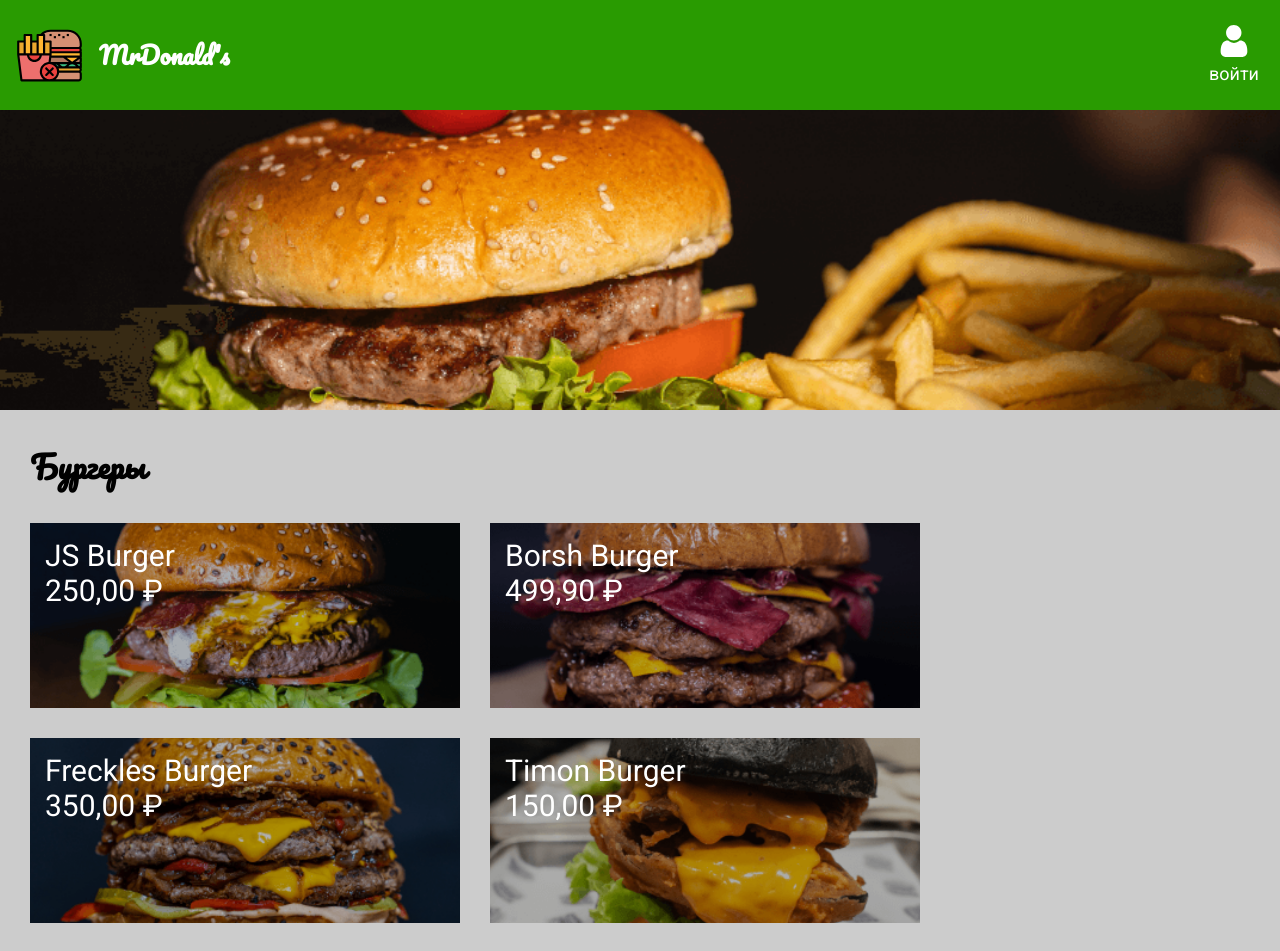
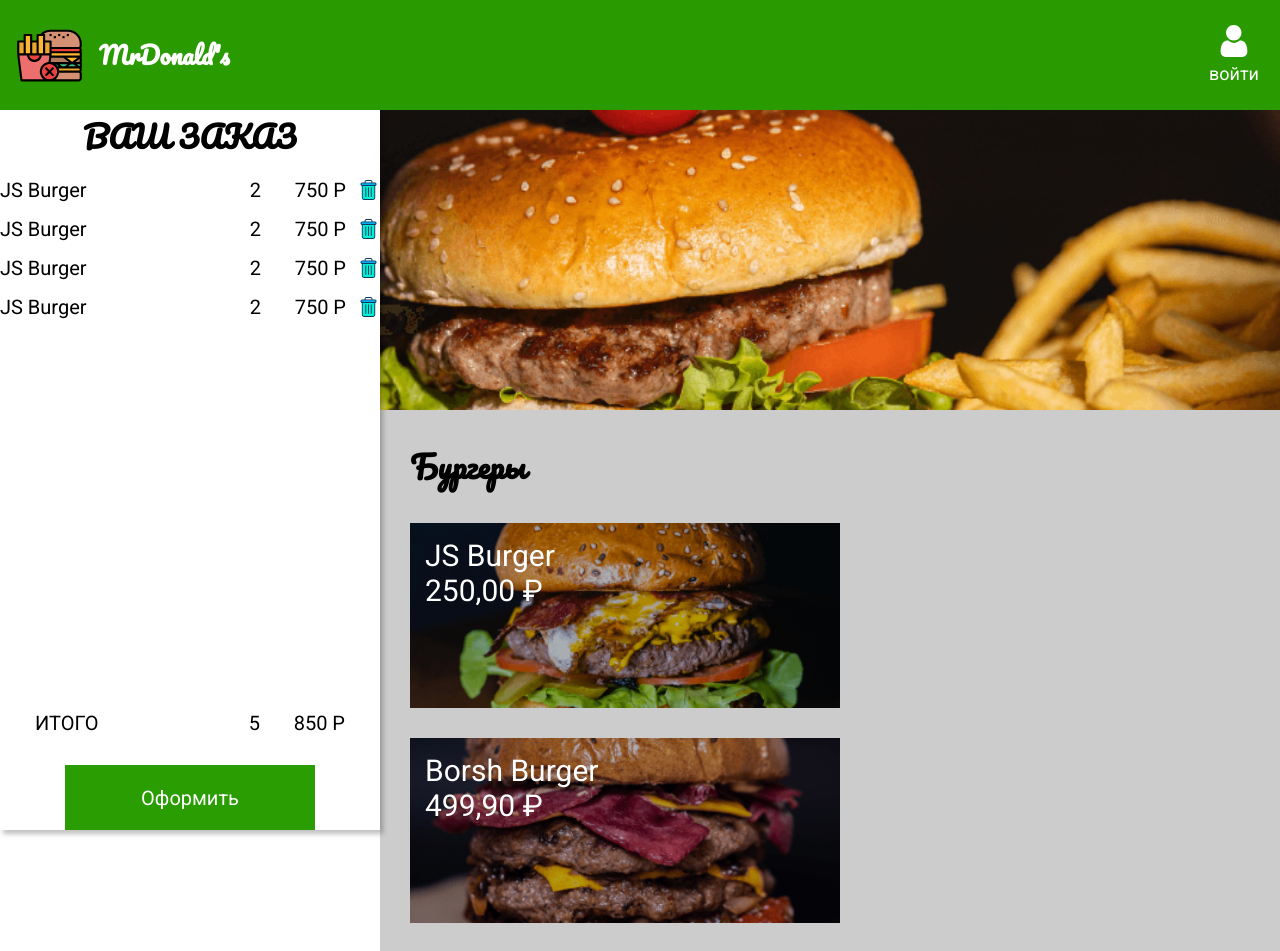
Before and after one commit to Lesenok2807/homework3, a React (Create React App) app: page / in a window 1280 px wide. Shown: the top 951 px of the page. Built offline with nearby package versions, Linux system fonts and the light colour scheme.

Commit message:
commit lesson 6

```diff
--- a/src/App.js
+++ b/src/App.js
@@ -3,6 +3,7 @@
 import { Menu } from "./Components/Menu";
 import { GlobalStyle } from "./Components/GlobalStyle";
 import { ModalItem } from "./Components/ModalItem";
+import { Order } from './Components/Order';
 
 function App() {
 
@@ -11,6 +12,7 @@
     <>
       <GlobalStyle />
       <NavBar />
+      <Order />
       <Menu setOpenItem={setOpenItem} />
       <ModalItem openItem={openItem} setOpenItem={setOpenItem}/>
     </>
--- /dev/null
+++ b/src/Components/ButtonCheckout.js
@@ -0,0 +1,21 @@
+import styled from 'styled-components';
+
+export const ButtonCheckout = styled.button`
+    display: block;
+    margin: 0 auto;
+    background-color: #299D01;
+    font-size: inherit;
+    font-family: inherit;
+    border-color: transparent;
+    color: #fff;
+    width: 250px;
+    height: 65px;
+    cursor: pointer;
+    transition-property: color? background-color, border-color;
+    transition-duration: .3s;
+    &:hover {
+        background-color: #fff;
+        color: #299D01;
+        border-color: #299D01;
+    }
+`;
--- a/src/Components/Menu.js
+++ b/src/Components/Menu.js
@@ -6,6 +6,7 @@
 
 const MenuStyled = styled.main`
     background-color: #ccc;
+    margin-left: 380px;
 `;
 
 const SectionMenu = styled.section`
--- a/src/Components/ModalItem.js
+++ b/src/Components/ModalItem.js
@@ -1,5 +1,6 @@
 import React from 'react';
 import styled from 'styled-components';
+import { ButtonCheckout } from './ButtonCheckout';
 
 const Overlay = styled.div`
     position: fixed;
@@ -15,10 +16,6 @@
 `;
 
 const Modal = styled.div`
-    display: flex;
-    flex-direction: column;
-    justify-content: flex-start;
-    align-items: center;
     background-color: #fff;
     width: 600px;
     height: 600px;
@@ -30,28 +27,23 @@
     background-image: url(${({img}) => img});
     background-size: cover;
     background-position: center;
-    margin-bottom: 20px;
 `;
 
-const Text = styled.p`
-    font-family: 'Pacifico';
+const HeaderContent = styled.div`
+    display: flex;
+    justify-content: space-between;
+    font-family: 'Pacifico', cursive;
     font-size: 30px;
+    font-weight: 700;
     text-align: center;
 `;
 
-const Btn = styled.button`
-    background-color: #299D01;
-    font-size: 21px;
-    border: none;
-    color: white;
-    width: 250px;
-    height: 65px;
-`;
-
-const TextBlock = styled.div`
+const Content = styled.section`
     display: flex;
     flex-direction: column;
     justify-content: space-between;
+    height: calc(100% - 250px);
+    padding: 30px;
 `;
 
 
@@ -70,11 +62,13 @@
 
             <Modal>
                 <Banner img={openItem.img}/>
-                <TextBlock>
-                    <Text>{openItem.name} {openItem.price.toLocaleString('ru-RU',
-                    {style: 'currency', currency: 'RUB'})}</Text>
-                    <Btn>Добавить</Btn>
-                </TextBlock>
+                <Content>
+                    <HeaderContent>
+                        <div>{openItem.name}</div>
+                        <div>{openItem.price}</div>
+                    </HeaderContent>
+                    <ButtonCheckout>Добавить</ButtonCheckout>
+                </Content>
             </Modal>
 
     </Overlay>
--- /dev/null
+++ b/src/Components/Order.js
@@ -0,0 +1,62 @@
+import React from 'react';
+import styled from 'styled-components';
+import { ButtonCheckout } from './ButtonCheckout';
+import { OrderListItem } from './OrderListItem';
+
+const OrderStyled = styled.section`
+    position: fixed;
+    display: flex;
+    flex-direction: column;
+    top: 110px;
+    left: 0;
+    background: #fff;
+    min-width: 380px;
+    height: calc(100% - 80px);
+    box-shadow: 3px 4px 5px rgba(0, 0, 0, .25);
+`;
+
+const OrderTitle = styled.h2`
+    text-align: center;
+`;
+
+const OrderContent = styled.div`
+    flex-grow: 1;
+`;
+
+const OrderList = styled.ul``;
+
+const Total = styled.div`
+    display: flex;
+    margin: 0 35px 30px 35px;
+    & span:first-child {
+        flex-grow: 1;
+    }
+`;
+
+const TotalPrice = styled.span`
+    text-align: right;
+    min-width: 65px;
+    margin-left: 20px;
+`;
+
+export const Order = () => {
+    return (
+        <OrderStyled>
+            <OrderTitle>ВАШ ЗАКАЗ</OrderTitle>
+            <OrderContent>
+                <OrderList>
+                    <OrderListItem/>
+                    <OrderListItem/>
+                    <OrderListItem/>
+                    <OrderListItem/>
+                </OrderList>
+            </OrderContent>
+            <Total>
+                <span>ИТОГО</span>
+                <span>5</span>
+                <TotalPrice>850 P</TotalPrice>
+            </Total>
+            <ButtonCheckout>Оформить</ButtonCheckout>
+        </OrderStyled>
+    )
+};
--- /dev/null
+++ b/src/Components/OrderListItem.js
@@ -0,0 +1,40 @@
+import React from 'react';
+import styled from 'styled-components';
+import trashImg from '../image/trash.svg';
+
+const TrashButton = styled.button`
+    width: 24px;
+    height: 24px;
+    border-color: transparent;
+    background-color: transparent;
+    background-image:url(${trashImg});
+    background-position: center;
+    background-size:  cover;
+    background-repeat: no-repeat;
+    cursor: pointer;
+`;
+
+const OrderItemStyled = styled.li`
+    display: flex;
+    margin: 15px 0;
+`;
+
+const ItemName = styled.span`
+    flex-grow: 1;
+`;
+
+const ItemPrice = styled.span`
+    margin-left: 20px;
+    margin-right: 10px;
+    min-width: 65px;
+    text-align: right;
+`;
+
+export const OrderListItem = () => (
+    <OrderItemStyled>
+        <ItemName>JS Burger</ItemName>
+        <span>2</span>
+        <ItemPrice>750 P</ItemPrice>
+        <TrashButton/>
+    </OrderItemStyled>
+);
```
Also changed, not shown: src/image/trash.svg (added).
